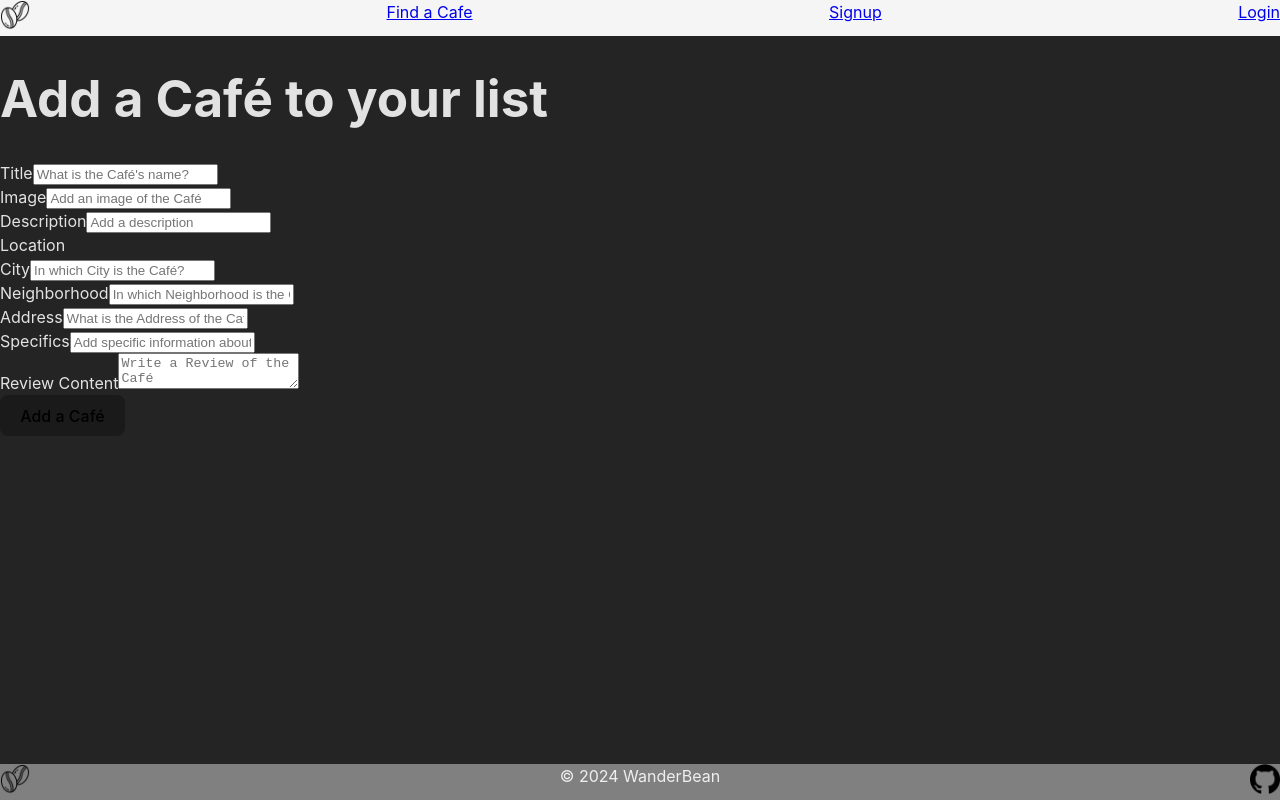
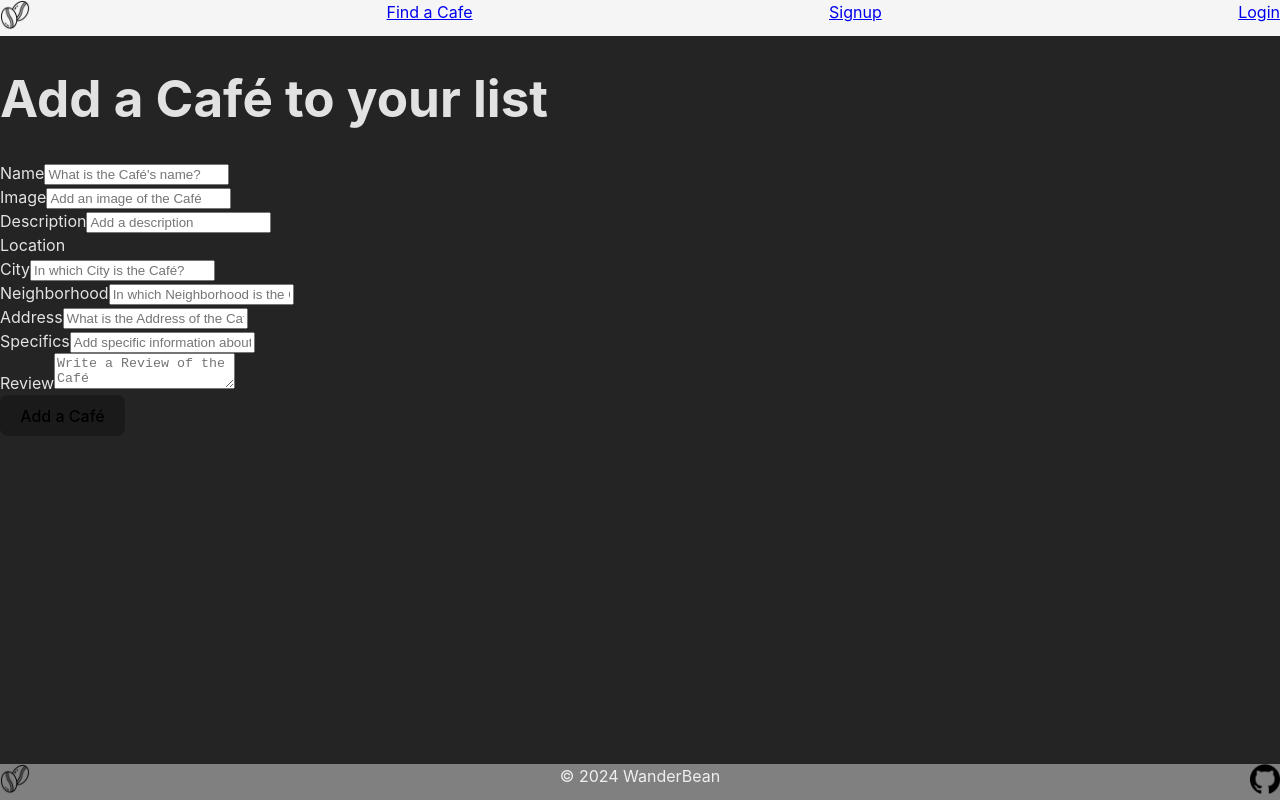
Before and after one commit to WanderBean/Wanderbean-Frontend, a React (Vite) app: page /cafes/add in a window 1280 px wide. Built offline with nearby package versions, Linux system fonts and the light colour scheme.

Commit message:
review form removed from addcafes page

```diff
--- a/src/pages/CafeAddPage.jsx
+++ b/src/pages/CafeAddPage.jsx
@@ -31,9 +31,16 @@ function CafeAddPage() {
   const { storeToken, authenticateUser } = useContext(AuthContext);
   const navigate = useNavigate();
   const database = "http://localhost:5005";
+  const storedToken = localStorage.getItem("authToken");
 
   const handleSubmit = (event) => {
     event.preventDefault();
+
+    /*  if (!isLoggedIn) {                //authentication
+
+      navigate("/login");
+      return;
+    }*/
 
     const newCafe = {
       title,
@@ -48,19 +55,27 @@ function CafeAddPage() {
     };
 
     axios
-      .post(`${database}/cafes`, newCafe)
+      .post(`${database}/cafes`, newCafe, {
+        headers: { Authorization: `Bearer ${storedToken}` },
+      })
+
       .then((response) => {
         const cafeId = response.data.id;
-        const newReview = {
+        console.log(cafeId);
+        /*const newReview = {
           cafeId,
           content: reviewContent,
-        };
-
-        return axios.post(`${database}/reviews`, newReview);
+        };*/
+        navigate(`/cafes/${cafeId}`);
+      })
+      /*return axios.post(`${database}/reviews`, newReview, {
+          headers: { Authorization: `Bearer ${storedToken}` },
+        });
       })
       .then((reviewResponse) => {
         console.log("Review added here: ", reviewResponse.data);
-      })
+        navigate("/cafes"); // navigate to Cafe List Page after successful submit
+      })*/
       .catch((error) => {
         console.log("Error adding new Cafe or Review:", error);
       });
@@ -72,7 +87,7 @@ function CafeAddPage() {
       <form onSubmit={handleSubmit}>
         <div>
           <label>
-            Title
+            Name
             <input
               type="text"
               name="title"
@@ -164,7 +179,7 @@ function CafeAddPage() {
 
         <div>
           <label>
-            Review Content
+            Review
             <textarea
               name="reviewContent"
               value={reviewContent}
```
Also changed, not shown: src/components/AddReview.jsx (added).
